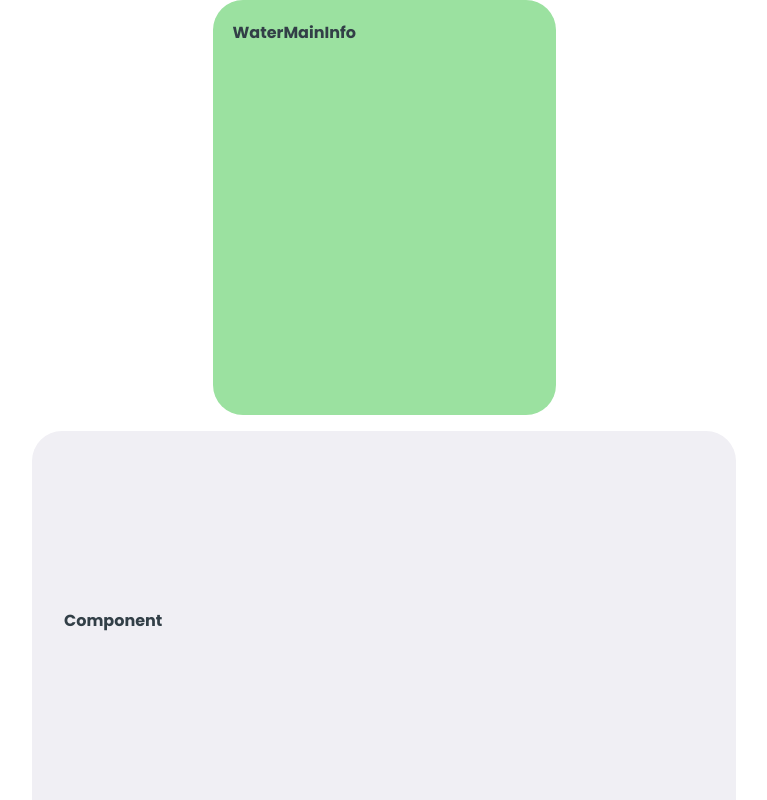
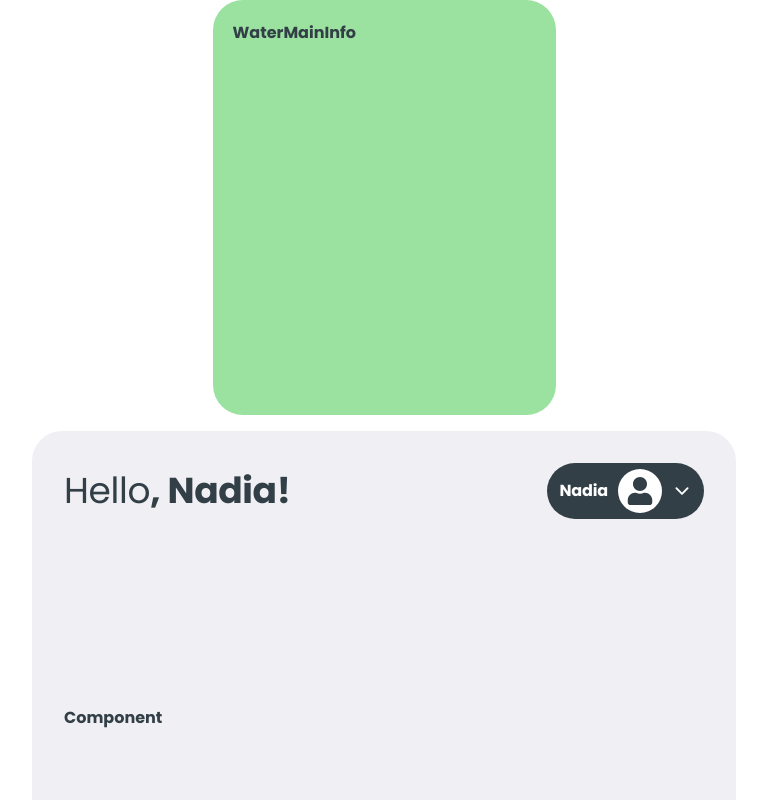
Before and after one commit to andrew-sistuk/WaterIn, a React (Vite) app: page /tracker in a window 1280 px wide. Shown: the top 800 px of the page, without its empty margins (256-1023 px from the left). Built offline with nearby package versions, Linux system fonts and the light colour scheme; no server answers.

Commit message:
add markup

```diff
--- /dev/null
+++ b/src/components/UserBarPopover/UserBarPopover.jsx
@@ -0,0 +1,26 @@
+import { FiSettings } from 'react-icons/fi';
+import { FiLogOut } from 'react-icons/fi';
+
+import css from './UserBarPopover.module.css';
+
+const UserBarPopover = () => {
+  return (
+    <div className={css.container}>
+      <button
+        className={css.userBarPopoverBtn}
+        //    onClick={handleSettingClick}
+      >
+        <FiSettings className={css.btnIcon} />
+        <p className={css.textBtn}>Setting</p>
+      </button>
+      <button
+        className={css.userBarPopoverBtn}
+        //    onClick={handleLogoutClick}
+      >
+        <FiLogOut className={css.btnIcon} />
+        <p className={css.textBtn}>Log out</p>
+      </button>
+    </div>
+  );
+};
+export default UserBarPopover;
--- /dev/null
+++ b/src/components/UserBarPopover/UserBarPopover.module.css
@@ -0,0 +1,58 @@
+.container {
+  border-radius: 15px;
+  padding: 14px 20px;
+  width: 137px;
+  height: 72px;
+  box-shadow: 0 4px 50px 0 rgba(0, 0, 0, 0.1);
+  background: var(--main-white-color);
+  position: absolute;
+  top: 106px;
+  z-index: 9999;
+  display: flex;
+  flex-direction: column;
+  gap: 8px;
+  padding: 14px, 20px;
+  justify-content: center;
+}
+
+.userBarPopoverBtn {
+  display: flex;
+  gap: 8px;
+  padding: 0;
+  max-width: 100%;
+  align-items: center;
+  background-color: transparent;
+  color: rgba(50, 63, 71, 0.4);
+  border: none;
+  cursor: pointer;
+}
+
+.userBarPopoverBtn:hover {
+  color: var(--main-black-color);
+}
+
+.btnIcon {
+  width: 16px;
+  height: 16px;
+}
+
+.textBtn {
+  font-family: 'Poppins', sans-serif;
+  font-weight: 700;
+  font-size: 14px;
+  line-height: 1.28571;
+}
+
+@media screen and (min-width: 768px) {
+  .container {
+    width: 157px;
+    height: 82px;
+    right: 0;
+    top: 64px;
+  }
+
+  .textBtn {
+    font-size: 15px;
+    line-height: 1.49333;
+  }
+}
--- a/src/components/UserPanel/UserPanel.jsx
+++ b/src/components/UserPanel/UserPanel.jsx
@@ -1,4 +1,37 @@
+import { useState } from 'react';
+import { IoChevronDown } from 'react-icons/io5';
+import { FaUser } from 'react-icons/fa';
+
+import UserBarPopover from '../UserBarPopover/UserBarPopover.jsx';
+
 import css from './UserPanel.module.css';
 
-const UserPanel = () => {};
+const UserPanel = () => {
+  const [menuOpen, setMenuOpen] = useState(false);
+
+  const toggleMenu = () => {
+    setMenuOpen(!menuOpen);
+  };
+
+  return (
+    <div className={css.userPanelContainer}>
+      <h2 className={css.title}>
+        Hello<span className={css.firstUserName}>, Nadia!</span>
+      </h2>
+      <button className={css.userPanelBtn} onClick={toggleMenu}>
+        <p className={css.userName}>Nadia</p>
+        <div className={css.userAvatarContainer}>
+          <FaUser className={css.userAvatarIcon} />
+          {/* <img
+            src={'src/images/Advantages/photo1.png'}
+            alt="User Avatar"
+            className={css.avatarImg}
+          /> */}
+        </div>
+        <IoChevronDown className={`${css.iconBtn} ${menuOpen ? css.isOpen : ''}`} />
+      </button>
+      {menuOpen && <UserBarPopover />}
+    </div>
+  );
+};
 export default UserPanel;
--- a/src/components/UserPanel/UserPanel.module.css
+++ b/src/components/UserPanel/UserPanel.module.css
@@ -0,0 +1,113 @@
+.userPanelContainer {
+  position: relative;
+  margin-bottom: 40px;
+}
+
+.userPanelBtn {
+  display: flex;
+  align-items: center;
+  gap: 8px;
+  background-color: var(--main-black-gray-color);
+  border: none;
+  border-radius: 30px;
+  padding: 6px 12px;
+  height: 50px;
+  cursor: pointer;
+}
+
+.iconBtn {
+  width: 16px;
+  height: 16px;
+  stroke: var(--main-white-color);
+  transition: transform 400ms;
+}
+
+.iconBtn.isOpen {
+  transform: rotate(180deg);
+}
+
+.title {
+  /* font-family: 'Gilroy', sans-serif; */
+  font-weight: 400;
+  font-size: 32px;
+  line-height: 1;
+  letter-spacing: -0.01em;
+  color: var(--main-black-gray-color);
+  margin-bottom: 20px;
+}
+
+.firstUserName {
+  font-weight: 700;
+}
+
+.userName {
+  font-weight: 700;
+  font-size: 14px;
+  line-height: 1.28571;
+  letter-spacing: -0.01em;
+  color: var(--main-white-color);
+}
+
+.userAvatarContainer {
+  width: 38px;
+  height: 38px;
+  background-color: var(--main-white-color);
+  border-radius: 50%;
+  display: flex;
+  align-items: center;
+  justify-content: center;
+}
+
+.userAvatarIcon {
+  width: 22px;
+  height: 22px;
+  fill: var(--main-black-gray-color);
+}
+
+.avatarImg {
+  width: 100%;
+  height: 100%;
+}
+
+@media screen and (min-width: 768px) {
+  .userPanelContainer {
+    display: flex;
+    align-items: center;
+    justify-content: space-between;
+    margin-bottom: 41px;
+  }
+
+  .userPanelBtn {
+    gap: 10px;
+    border-radius: 30px;
+    height: 56px;
+  }
+
+  .title {
+    font-size: 36px;
+    line-height: 1.05556;
+    letter-spacing: -0.01em;
+    margin-bottom: 0;
+  }
+
+  .userName {
+    font-size: 16px;
+    line-height: 1.5;
+    letter-spacing: -0.01em;
+  }
+
+  .userAvatarContainer {
+    width: 44px;
+    height: 44px;
+  }
+
+  .userAvatarIcon {
+    width: 28px;
+    height: 28px;
+  }
+
+  .iconBtn {
+    width: 20px;
+    height: 20px;
+  }
+}
--- a/src/components/WaterDetailedInfo/WaterDetailedInfo.jsx
+++ b/src/components/WaterDetailedInfo/WaterDetailedInfo.jsx
@@ -1,5 +1,6 @@
 import css from './WaterDetailedInfo.module.css';
 import MonthInfo from '../MonthInfo/MonthInfo';
+import UserPanel from '../UserPanel/UserPanel.jsx';
 
 import { useDispatch } from 'react-redux';
 import { useEffect } from 'react';
@@ -14,6 +15,7 @@ const WaterDetailedInfo = () => {
 
   return (
     <div className={css.container}>
+      <UserPanel />
       <div className={css.component}>Component</div>
       <MonthInfo />
     </div>
```
